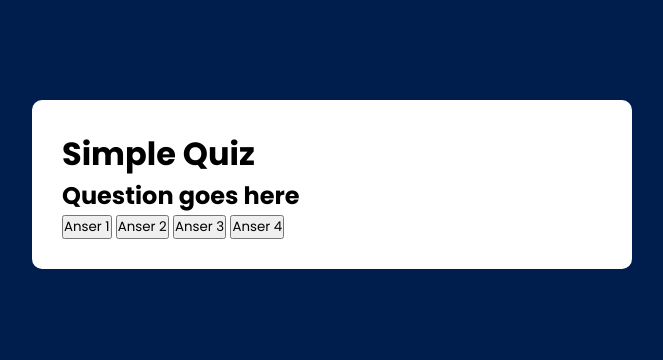
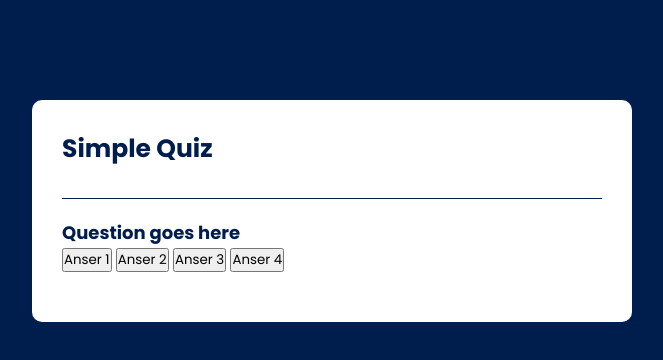
Before and after one commit to EversonMG96/Quizz-app, a plain HTML site: page index.html in a window 1280 px wide. Shown: the whole page, without its empty margins (308-971 px from the left). Drawn offline with Linux system fonts and the light colour scheme.

Commit message:
.app h1 .quiz .quiz h2 create style css

```diff
--- a/src/css/style.css
+++ b/src/css/style.css
@@ -20,6 +20,20 @@ body {
     padding: 30px;
 }
 
+.app h1 {
+    font-size: 25px;
+    color: #001e4d;
+    font-weight: 700;
+    border-bottom: 1px solid #001e4d;
+    padding-bottom: 30px;
+}
+
 .quiz {
+    padding: 20px 0;
+}
 
+.quiz h2 {
+    font-size: 18px;
+    color: #001e4d;
+    font-weight: 700;
 }
```
